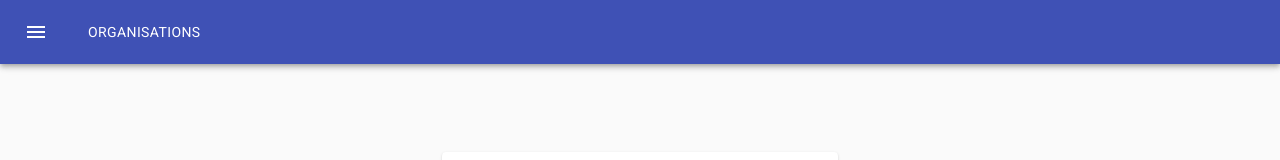
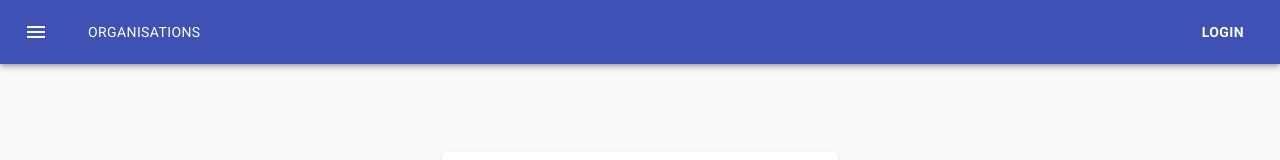
Before and after one commit to vinaybetabulls/organization-demo-reactapp, a React (Create React App) app: page / in a window 1280 px wide. Shown: the top 160 px of the page. Built offline with nearby package versions, Linux system fonts and the light colour scheme.

Commit message:
Added Login link to menubar

```diff
--- a/src/components/MenuBar.js
+++ b/src/components/MenuBar.js
@@ -156,6 +156,7 @@ export default function MenuBar(props) {
           <IconButton edge="start" className={classes.menuButton} color="inherit" aria-label="open drawer" > <MenuIcon /> </IconButton>
           <NavLink className={classes.link} to="/dashboard" variant="button" noWrap> Organisations </NavLink>
           <div className={classes.grow} />
+          {!isLoggedIn && <NavLink variant="button" color="inherit" to="/" className={classes.link} activeStyle={{fontWeight: "bold",}}> Login </NavLink>}
           {isLoggedIn && (
             <>
               <nav>
--- a/src/components/dashboard.js
+++ b/src/components/dashboard.js
@@ -62,6 +62,7 @@ const Dashboard = ({ className, ...rest }) => {
       const now = Date.now().valueOf() / 1000
       if (typeof decoded.exp !== 'undefined' && decoded.exp < now) {
         setIsLoggedIn(false)
+        localStorage.removeItem('authToken')
       }
       else {
         setIsLoggedIn(true)
--- a/src/index.css
+++ b/src/index.css
@@ -15,3 +15,7 @@ code {
 .MuiTypography-h6{
   color: #3f51b5;
 }
+
+/* .MuiIconButton-colorInherit {
+  color: #E53936 !important;
+} */
```
